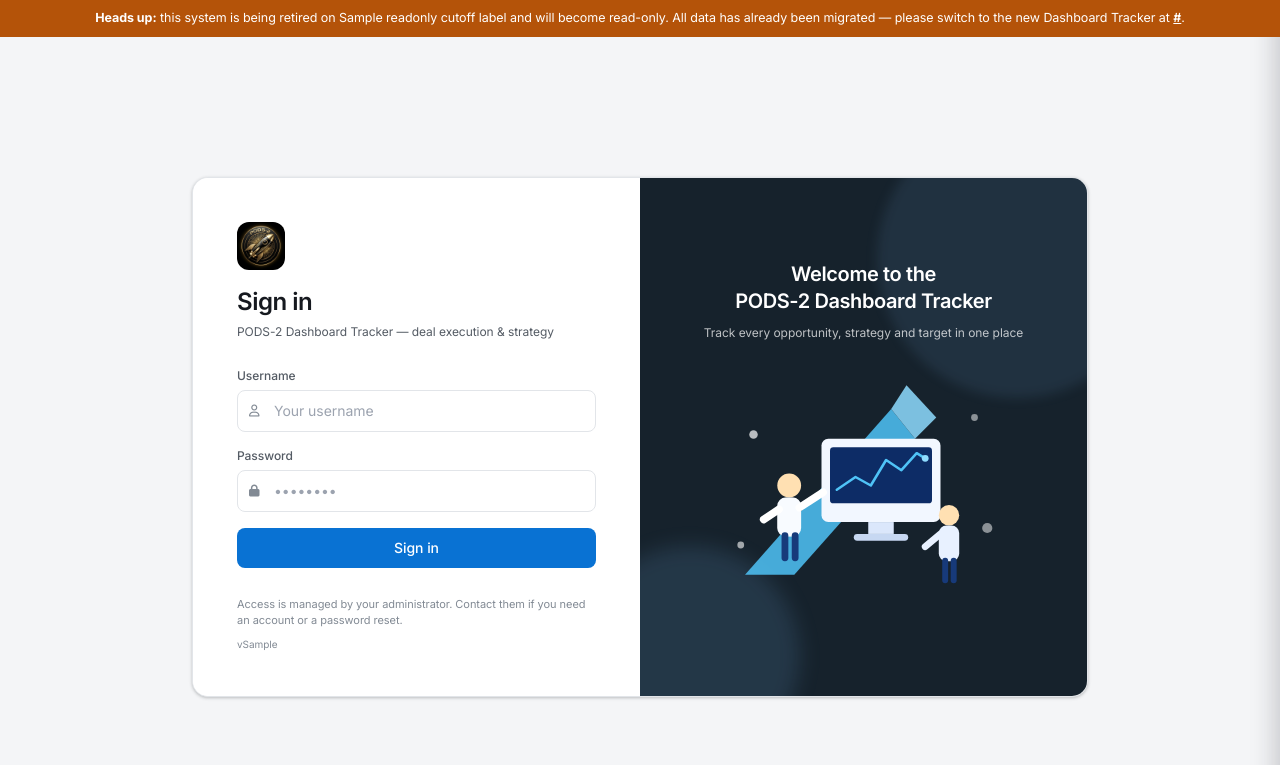
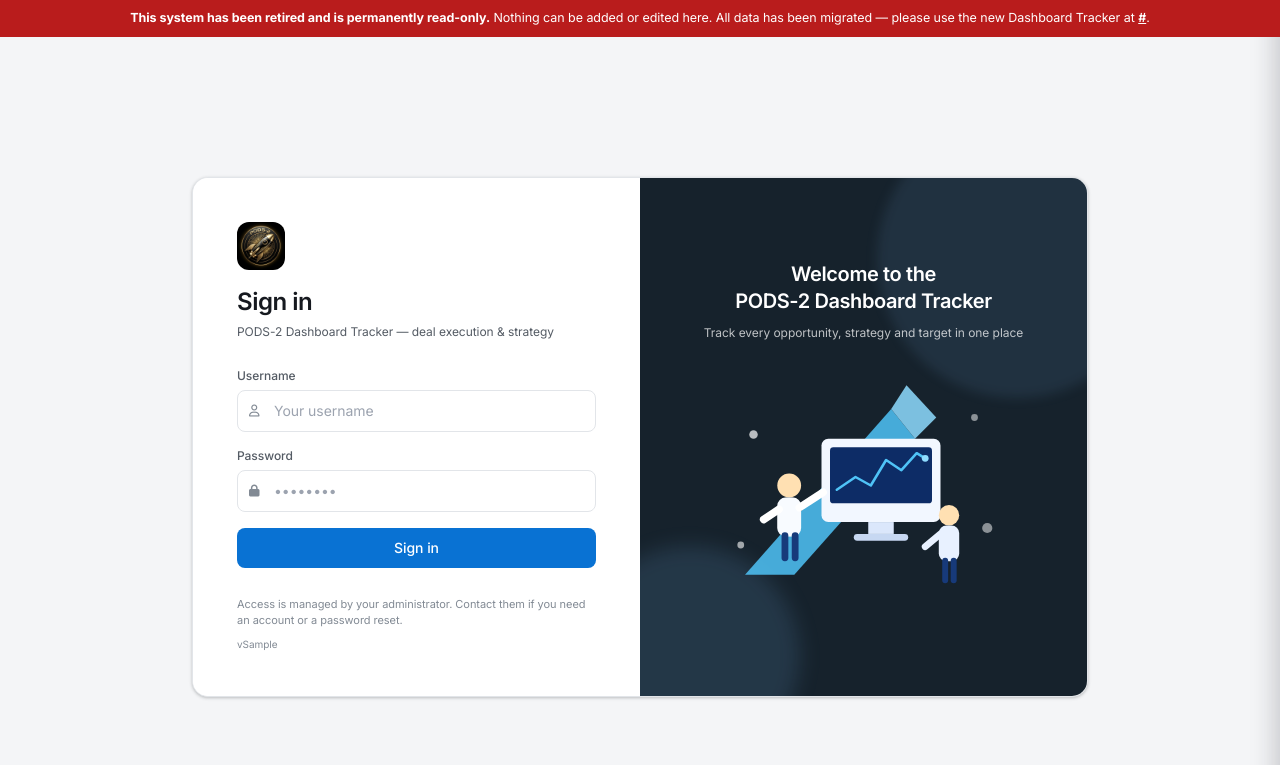
Before and after one commit to Jphartogi/pods2_focused_oppty_dashboard_sql, a Flask app: template templates/index.html in a window 1280 px wide. Shown: the top 765 px of the page. Run offline with Flask 3, Linux system fonts and the light colour scheme; the template is opened without the code that fills it: most values are stand-ins (such as "Sample title", 1, 10 or a date in 2020); some libraries are stand-ins or nearby versions.

Commit message:
Make v1.9 permanently read-only (unconditional, no date gate, no login-log writes)
Co-Authored-By: Claude Sonnet 5.5 <noreply@anthropic.com>

```diff
--- a/app.py
+++ b/app.py
@@ -22,7 +22,7 @@ from werkzeug.security import check_password_hash, generate_password_hash
 # Semantic version (MAJOR.MINOR.PATCH) for this deployment - bump on every
 # feature/fix and record it in CHANGELOG.md, so "which version is live" is
 # always answerable from the UI (bottom of the nav rail) or GET /api/version.
-APP_VERSION = "1.9.3"
+APP_VERSION = "1.9.4"
 
 # Keep the database next to app.py so it persists in a predictable location
 # regardless of the host's working directory (Render, PythonAnywhere, Docker, etc.).
@@ -32,30 +32,26 @@ DB_PATH = os.environ.get("DB_PATH", os.path.join(BASE_DIR, "db.sqlite3"))
 app = Flask(__name__)
 
 # --------------------------------------------------------------------------
-# Sunset notice: this v1.9 deployment is retired in favor of v2.0
-# (https://pods2.jphartogi.com). The UI shows a migration banner well before
-# the cutoff so nobody is surprised; from READONLY_CUTOFF onward every write
-# request is also blocked at the API level (not just hidden in the UI, so it
-# can't be bypassed by calling the API directly). Login/logout stay open so
-# anyone who still needs to look something up here can still sign in.
-# --------------------------------------------------------------------------
-READONLY_CUTOFF = date(2026, 10, 1)
+# Retired deployment: v1.9 is permanently READ-ONLY. It has been replaced by
+# v2.0 (https://pods2.jphartogi.com), which holds the migrated data. Every
+# request that isn't a plain read is rejected at the API level (not just
+# hidden in the UI), unconditionally - no date check, so a wrong server clock
+# or a missed reload can't leave writes open. Only login/logout stay open so
+# anyone who still needs to look something up can sign in.
+# --------------------------------------------------------------------------
 READONLY_CUTOFF_LABEL = "October 1, 2026"
 NEW_DASHBOARD_URL = "https://pods2.jphartogi.com"
 _READONLY_EXEMPT_PATHS = {"/api/login", "/api/logout"}
+_READ_METHODS = ("GET", "HEAD", "OPTIONS")
 
 
 def is_readonly_mode():
-    return date.today() >= READONLY_CUTOFF
+    return True
 
 
 @app.before_request
-def _enforce_readonly_after_cutoff():
-    if (
-        is_readonly_mode()
-        and request.method in ("POST", "PUT", "DELETE", "PATCH")
-        and request.path not in _READONLY_EXEMPT_PATHS
-    ):
+def _enforce_readonly():
+    if request.method not in _READ_METHODS and request.path not in _READONLY_EXEMPT_PATHS:
         return jsonify({
             "error": f"This version was retired on {READONLY_CUTOFF_LABEL} and is now read-only. "
                      f"Please use the new Dashboard Tracker at {NEW_DASHBOARD_URL} - "
@@ -830,7 +826,7 @@ def api_login():
         "role": row["role"],
         "full_name": row["full_name"] or row["username"],
     }
-    log_login(db, row)
+    # read-only: no login_logs row written
     db.commit()
     return jsonify({
         "token": token,
--- a/templates/index.html
+++ b/templates/index.html
@@ -158,14 +158,9 @@
 <body>
 
 <!-- ===================== MIGRATION NOTICE ===================== -->
-<div style="background:{{ '#b91c1c' if readonly_mode else '#b45309' }};color:#fff;padding:9px 16px;text-align:center;font-size:12.5px;line-height:1.5;position:relative;z-index:80">
-  {% if readonly_mode %}
-    <strong>This system has been retired and is now read-only.</strong>
-    All data has already been migrated &mdash; please switch to the new Dashboard Tracker at
-  {% else %}
-    <strong>Heads up:</strong> this system is being retired on {{ readonly_cutoff_label }} and will become read-only.
-    All data has already been migrated &mdash; please switch to the new Dashboard Tracker at
-  {% endif %}
+<div style="background:#b91c1c;color:#fff;padding:9px 16px;text-align:center;font-size:12.5px;line-height:1.5;position:relative;z-index:80">
+  <strong>This system has been retired and is permanently read-only.</strong>
+  Nothing can be added or edited here. All data has been migrated &mdash; please use the new Dashboard Tracker at
   <a href="{{ new_dashboard_url }}" target="_blank" rel="noopener" style="color:#fff;text-decoration:underline;font-weight:600">{{ new_dashboard_url }}</a>.
 </div>
 
```
Also changed, not shown: CHANGELOG.md.
